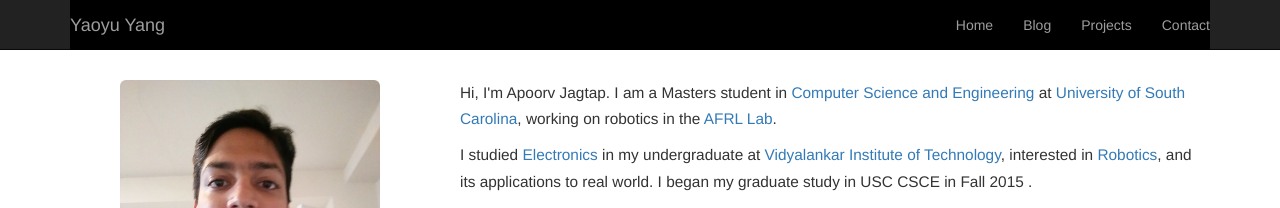
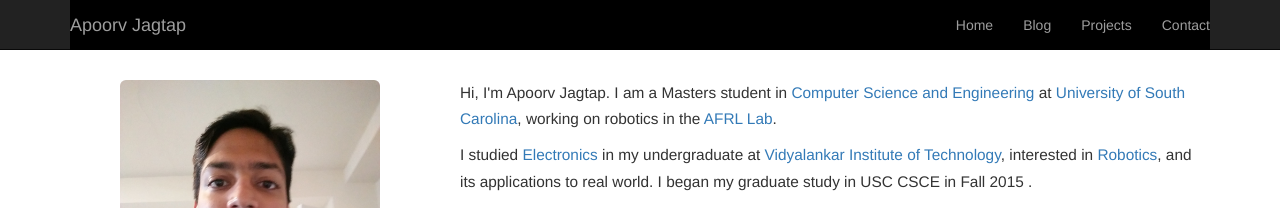
Before and after one commit to apoorv98/apoorv98.github.io, a Jekyll site: the page built from index.html, in a window 1280 px wide. Shown: the top 208 px of the page. Built offline with Jekyll 4.4.1, drawn with Linux system fonts in a browser that asks for light colours; nearby versions of some CDN libraries.

Commit message:
Updated header

```diff
--- a/_includes/header.html
+++ b/_includes/header.html
@@ -20,7 +20,7 @@
            <span class="icon-bar"></span>
            <span class="icon-bar"></span>
          </button>
-         <a class="navbar-brand" href="/">Yaoyu Yang</a>
+         <a class="navbar-brand" href="/">Apoorv Jagtap</a>
        </div>
        <div class="navbar-collapse collapse" style="background:black">
          <ul class="nav navbar-nav navbar-right">
```
